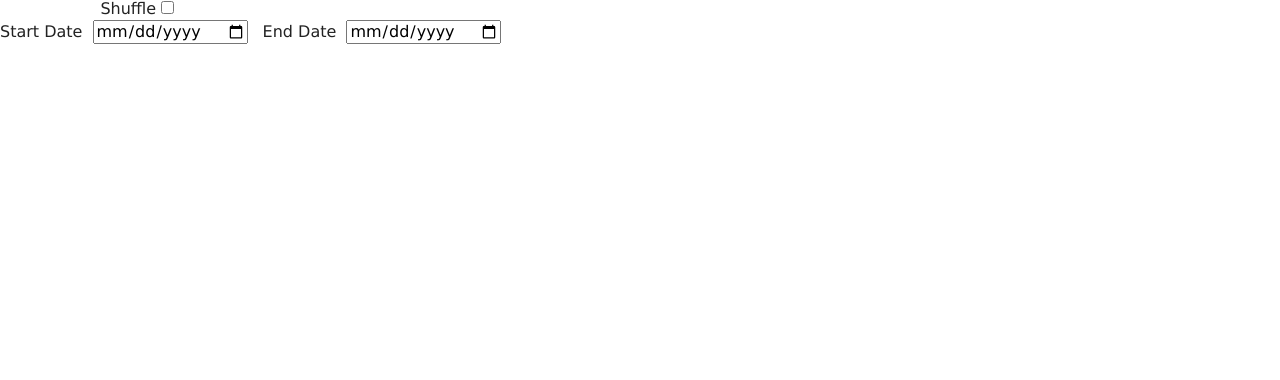
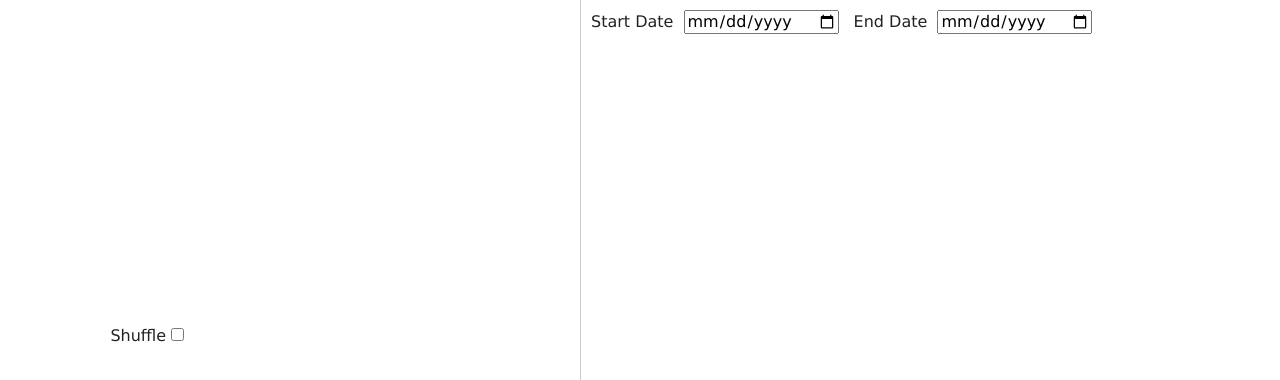
Before and after one commit to jonathanhines/playlister, a website built with Parcel: page index.html in a window 1280 px wide. Shown: the top 380 px of the page. Built offline with nearby package versions, Linux system fonts and the light colour scheme.

Commit message:
Did some preliminary responsive styling.

```diff
--- a/css/main.css
+++ b/css/main.css
@@ -264,6 +264,8 @@ textarea {
 
 #clipsTable {
   border-collapse: collapse;
+  margin: 10px;
+  width: calc(100% - 20px);
 }
 
 #clipsTable td,
@@ -279,8 +281,20 @@ textarea {
   background-color: #b1aa6d;
 }
 
+.player-controls label {
+  display: inline-block;
+  margin-left: 10px;
+  margin-bottom: 10px;
+}
+
+#filters {
+  padding: 10px 10px 10px 0;
+}
+
 #filters label {
-  margin-right: 10px;
+  display: inline-block;
+  margin-left: 10px;
+  margin-bottom: 10px;
 }
 #filters label input {
   margin-left: 5px;
@@ -307,7 +321,80 @@ textarea {
 .control-button svg {
   max-height: 1.4em;
 }
+
+.videoMaxWidth {
+  margin: 0 auto;
+}
+.videoWrapper {
+  position: relative;
+  padding-bottom: 56.25%; /* 16:9 */
+  height: 0;
+}
+.videoWrapper iframe {
+  position: absolute;
+  top: 0;
+  left: 0;
+  width: 100%;
+  height: 100%;
+}
+
 /* SVG Styling */
 .svg-fill {
   fill: #000000;
 }
+
+/* Grid Layout */
+#content {
+  max-width: 100vw;
+  min-height: 100vh;
+  display: grid;
+  grid-template-columns: 100vw;
+  grid-gap: 0;
+  grid-template-rows: minmax(0, max-content) ;
+}
+
+@media only screen and (max-width: 599px) {
+  .column-type,
+  .column-date {
+    display: none;
+  }
+}
+@media only screen and (min-width: 600px) {
+  .videoMaxWidth {
+    max-width: 600px;
+  }
+}
+
+@media only screen and (min-width: 1000px) {
+  .videoMaxWidth {
+    max-width: 100%;
+  }
+  #content {
+    grid-template-columns: 1fr 600px;
+  }
+  #player {
+    grid-column-start: 1;
+    grid-column-end: 2;
+    grid-row-start: 1;
+    grid-row-end: 2;
+  }
+  #controls {
+    grid-column-start: 1;
+    grid-column-end: 2;
+    grid-row-start: 2;
+    grid-row-end: 3;
+  }
+  #clips {
+    border-left: solid 1px #cccccc;
+    grid-column-start: 2;
+    grid-column-end: 3;
+    grid-row-start: 1;
+    grid-row-end: 3;
+  }
+}
+
+@media only screen and (min-width: 1100px) {
+  #content {
+    grid-template-columns: 1fr 700px;
+  }
+}
--- a/index.html
+++ b/index.html
@@ -24,7 +24,15 @@
 </head>
 
 <body>
+  <div id="content">
+    <div id="player">
+      <div class="videoMaxWidth">
+        <div class="videoWrapper">
           <div id="ytplayer"></div>
+        </div>
+      </div>
+    </div>
+    <div id="controls">
       <div class="player-controls">
         <button class="control-button play-icon" onclick="playVideo()" title="Play"><span class="sr-only">Play</span><svg xmlns="http://www.w3.org/2000/svg" viewBox="0 0 500 500">
           <path class="svg-fill icon-circle" d="M250,0C111.93,0,0,111.93,0,250S111.93,500,250,500,500,388.07,500,250,388.07,0,250,0Zm0,460C134,460,40,366,40,250S134,40,250,40s210,94,210,210S366,460,250,460Z"/>
@@ -52,6 +60,8 @@
         </button>
         <label>Shuffle <input type="checkbox" id="shuffle" onclick="updateShuffleActive();"/>
       </div>
+    </div>
+    <div id="clips">
       <div id="filters">
         <div id="type-filters"></div>
         <div id="date-filters">
@@ -64,6 +74,8 @@
         </div>
       </div>
       <table id="clipsTable"></table>
+    </div>
+  </div>
   <script src="js/vendor/modernizr-3.11.2.min.js"></script>
   <script src="js/plugins.js"></script>
   <script src="js/main.js"></script>
--- a/js/main.js
+++ b/js/main.js
@@ -135,6 +135,7 @@ function generateTableHead(table, data) {
     row.appendChild(sTh);
     for (let column of displayColumns) {
         let th = document.createElement("th");
+        th.className = "column-" + column.key;
         let text = document.createTextNode(column.label);
         th.appendChild(text);
         row.appendChild(th);
@@ -167,6 +168,7 @@ function generateTable(table, data) {
         sCell.appendChild(checkbox);
         for (let column of displayColumns) {
             let cell = row.insertCell();
+            cell.className = "column-" + column.key;
             let value = clip[column.key]
             if(column.key === "type") {
                 value = capitalizeFirstLetter(value);
```
Lines whose indentation alone changed are shown as unchanged.
